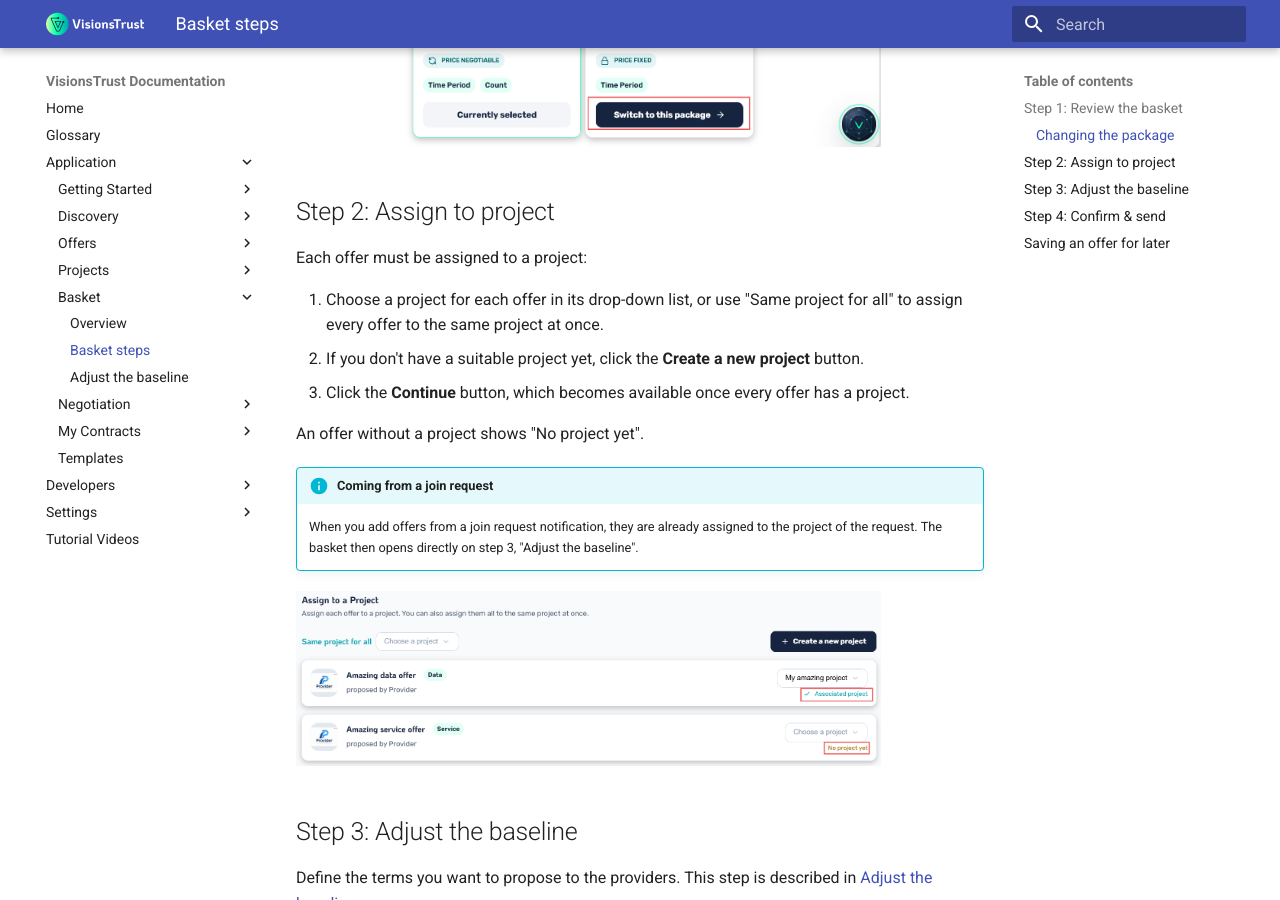
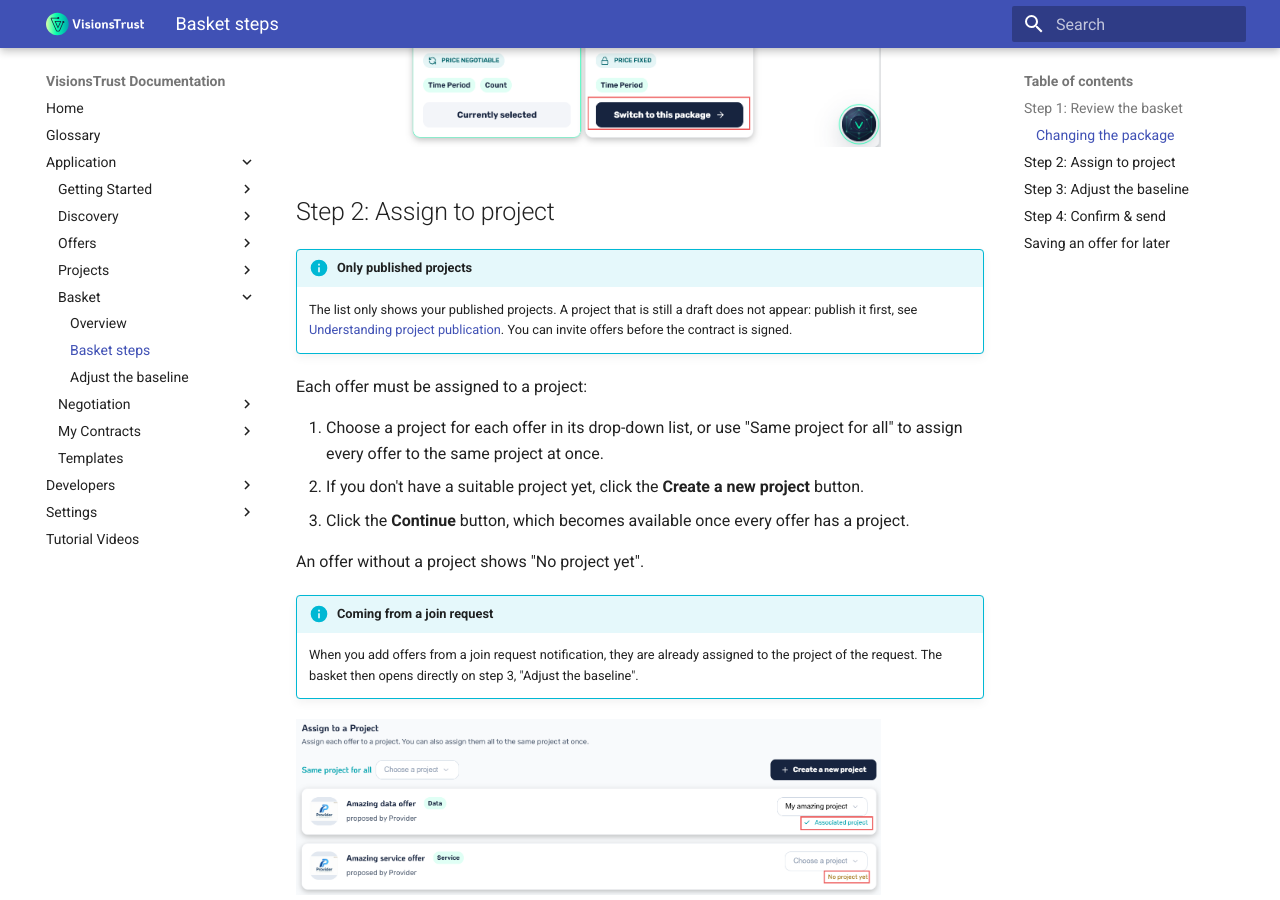
Before and after one commit to VisionsOfficial/visionstrust-docs, an MkDocs documentation site: the page built from docs/application/basket/basket-steps.md, in a window 1280 px wide and 900 px high, scrolled down 1137 px. Built offline with MkDocs 1.6.1 and Material for MkDocs 9.7.7, drawn with Linux system fonts in a browser that asks for light colours.

Commit message:
docs: comment out outdated videos in the creation pages

```diff
--- a/docs/application/basket/basket-steps.md
+++ b/docs/application/basket/basket-steps.md
@@ -21,6 +21,10 @@ When an offer comes with several packages, you can change the one you selected:
 <p><img src="../../images/basket-change-package.png" alt="Change package" width="85%"></p>
 
 ## Step 2: Assign to project
+
+!!! info "Only published projects"
+
+    The list only shows your published projects. A project that is still a draft does not appear: publish it first, see [Understanding project publication](../projects/project-settings.md#understanding-project-publication). You can invite offers before the contract is signed.
 
 Each offer must be assigned to a project:
 
```
Also changed, not shown: docs/application/my-contracts/signing-a-contract.md (+1 -1 lines), docs/application/projects/creating-a-project.md (+2 -0 lines), docs/application/projects/project-settings.md (+2 -0 lines), docs/application/registering-resources/creating-an-offer.md (+2 -0 lines).
